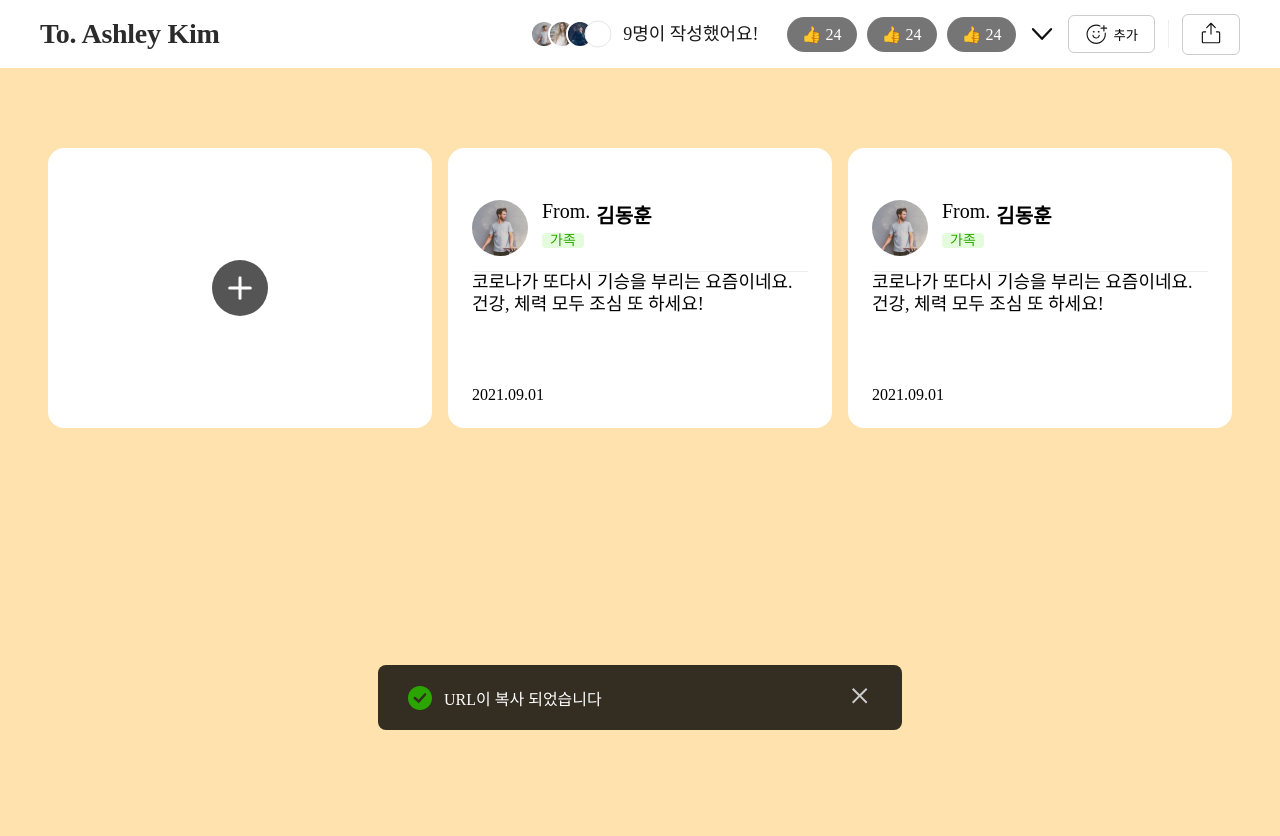
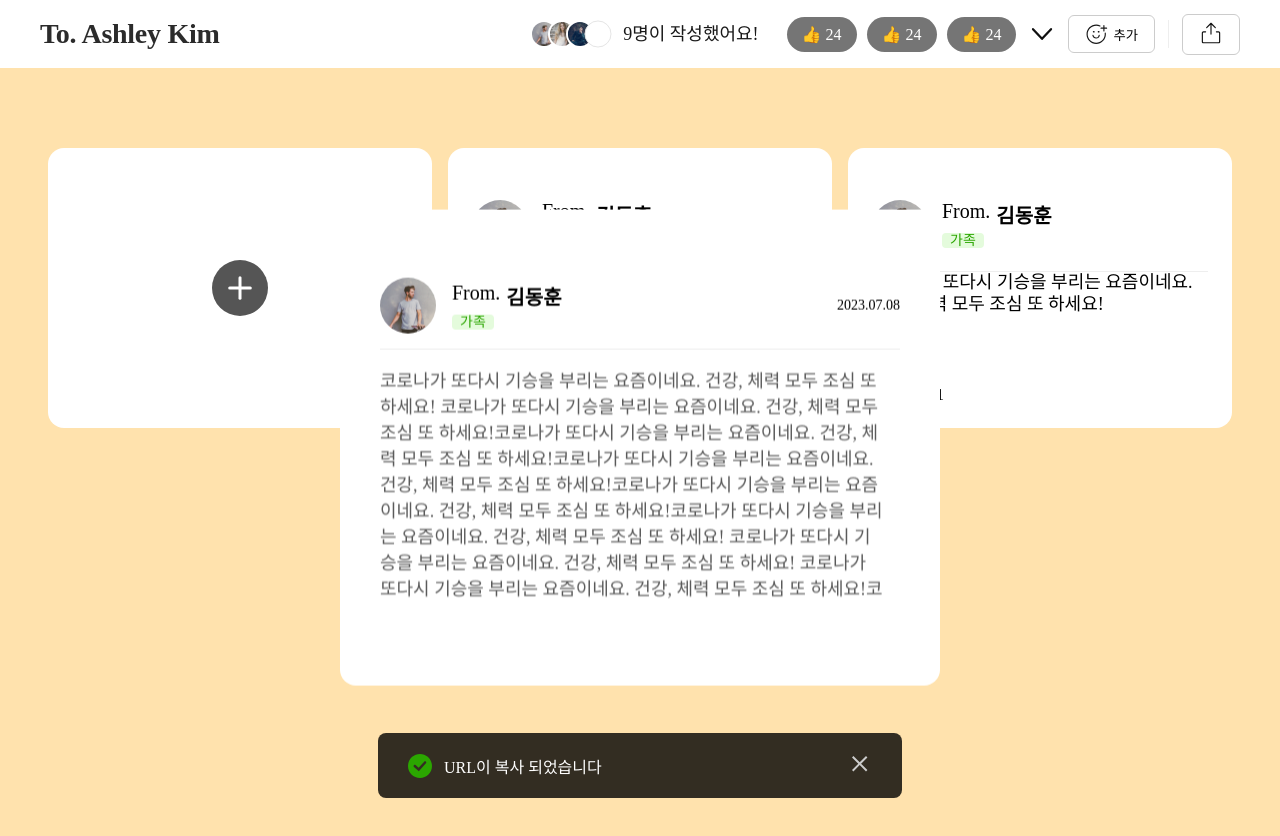
Before and after one commit to Part2-6Team/First_Project, a React (Vite) app: page / in a window 1280 px wide. Shown: the top 836 px of the page. Built offline with nearby package versions, Linux system fonts and the light colour scheme.

Commit message:
💄 생성된 롤링페이퍼 페이지 카드 모달창 UI
생성된 롤링페이퍼 페이지의 카드 모달창 UI와 모달창이 등장했을 때 주위 요소만 어둡게 처리하는 기능을 구현했습니다.

```diff
--- /dev/null
+++ b/src/components/createdRollingPage/CardModal.jsx
@@ -0,0 +1,146 @@
+import React from 'react';
+import { styled } from 'styled-components';
+
+import profile from '../../assets/profile.png';
+
+function CardModal() {
+  return (
+    <Container>
+      <ProfileWrap>
+        <Wrap>
+          <ProfileImg src={profile} alt="profileImg" />
+          <div>
+            <Name>
+              <span className="from">From.</span>
+              <span className="name">김동훈</span>
+            </Name>
+            <RelrationLabel>가족</RelrationLabel>
+          </div>
+        </Wrap>
+        <CreatedAt>2023.07.08</CreatedAt>
+      </ProfileWrap>
+      <Comment>
+        코로나가 또다시 기승을 부리는 요즘이네요. 건강, 체력 모두 조심 또
+        하세요! 코로나가 또다시 기승을 부리는 요즘이네요. 건강, 체력 모두 조심
+        또 하세요!코로나가 또다시 기승을 부리는 요즘이네요. 건강, 체력 모두 조심
+        또 하세요!코로나가 또다시 기승을 부리는 요즘이네요. 건강, 체력 모두 조심
+        또 하세요!코로나가 또다시 기승을 부리는 요즘이네요. 건강, 체력 모두 조심
+        또 하세요!코로나가 또다시 기승을 부리는 요즘이네요. 건강, 체력 모두 조심
+        또 하세요! 코로나가 또다시 기승을 부리는 요즘이네요. 건강, 체력 모두
+        조심 또 하세요! 코로나가 또다시 기승을 부리는 요즘이네요. 건강, 체력
+        모두 조심 또 하세요!코로나가 또다시 기승을 부리는 요즘이네요. 건강, 체력
+        모두 조심 또 하세요!코로나가 또다시 기승을 부리는 요즘이네요. 건강, 체력
+        모두 조심 또 하세요!코로나가 또다시 기승을 부리는 요즘이네요. 건강, 체력
+        모두 조심 또 하세요!코로나가 또다시 기승을 부리는 요즘이네요. 건강, 체력
+        모두 조심 또 하세요! 코로나가 또다시 기승을 부리는 요즘이네요. 건강,
+        체력 모두 조심 또 하세요! 코로나가 또다시 기승을 부리는 요즘이네요.
+        건강, 체력 모두 조심 또 하세요!코로나가 또다시 기승을 부리는 요즘이네요.
+        건강, 체력 모두 조심 또 하세요!코로나가 또다시 기승을 부리는 요즘이네요.
+        건강, 체력 모두 조심 또 하세요!코로나가 또다시 기승을 부리는 요즘이네요.
+        건강, 체력 모두 조심 또 하세요!코로나가 또다시 기승을 부리는 요즘이네요.
+        건강, 체력 모두 조심 또 하세요! 코로나가 또다시 기승을 부리는
+        요즘이네요. 건강, 체력 모두 조심 또 하세요! 코로나가 또다시 기승을
+        부리는 요즘이네요. 건강, 체력 모두 조심 또 하세요!코로나가 또다시 기승을
+        부리는 요즘이네요. 건강, 체력 모두 조심 또 하세요!코로나가 또다시 기승을
+        부리는 요즘이네요. 건강, 체력 모두 조심 또 하세요!코로나가 또다시 기승을
+        부리는 요즘이네요. 건강, 체력 모두 조심 또 하세요!코로나가 또다시 기승을
+        부리는 요즘이네요. 건강, 체력 모두 조심 또 하세요!
+      </Comment>
+    </Container>
+  );
+}
+
+const Container = styled.div`
+  width: 600px;
+  height: 476px;
+  background-color: var(--White);
+  padding: 40px;
+  border: 16px;
+  border-radius: 16px;
+  filter: brightness(100%);
+
+  position: absolute;
+  top: 50%;
+  left: 50%;
+  transform: translate(-50%, -40%);
+`;
+
+const ProfileWrap = styled.div`
+  display: flex;
+  align-items: center;
+  justify-content: space-between;
+
+  width: 100%;
+  padding: 28px 0 15px;
+
+  border-bottom: 1px solid var(--Gray-200);
+`;
+
+const ProfileImg = styled.img`
+  border-radius: 100%;
+  width: 56px;
+  height: 56px;
+`;
+
+const Wrap = styled.div`
+  display: flex;
+  align-items: center;
+  gap: 16px;
+`;
+
+const Name = styled.span`
+  display: flex;
+  gap: 6px;
+
+  .from {
+    color: var(--Black);
+    font-size: 20px;
+    font-weight: 400;
+  }
+
+  .name {
+    color: var(--Black);
+    font-size: 20px;
+    font-weight: 700;
+  }
+`;
+
+const RelrationLabel = styled.span`
+  padding: 0 8px;
+  text-align: center;
+  border-radius: 4px;
+  background-color: var(--Green-100);
+
+  color: var(--Green-500);
+  font-size: 14px;
+  font-weight: 400;
+`;
+
+const CreatedAt = styled.span`
+  color: var(--gray-400);
+  font-size: 14px;
+  font-weight: 400;
+`;
+
+const Comment = styled.div`
+  width: 100%;
+  height: 240px;
+  overflow-y: scroll;
+  padding-right: 16px;
+  &::-webkit-scrollbar {
+    width: 4px;
+  }
+
+  &::-webkit-scrollbar-thumb {
+    border-radius: 2px;
+    background: var(--Gray-300);
+  }
+
+  color: #5a5a5a;
+  font-size: 18px;
+  font-weight: 400;
+
+  margin-top: 16px;
+`;
+
+export default CardModal;
--- a/src/components/createdRollingPage/Main.jsx
+++ b/src/components/createdRollingPage/Main.jsx
@@ -4,9 +4,11 @@ import { styled } from 'styled-components';
 import AddCard from './AddCard';
 import Card from './Card';
 import UrlCopyPhrases from './UrlCopyPharases';
+import CardModal from './CardModal';
 
 function Main() {
   return (
+    <>
       <Container>
         <CardContainer>
           <AddCard />
@@ -15,12 +17,19 @@ function Main() {
         </CardContainer>
         <UrlCopyPhrases />
       </Container>
+
+      {/* 모달이 존재할때만 랜더링 */}
+      <CardModal />
+    </>
   );
 }
 
 const Container = styled.main`
   background-image: ${({ bgImg }) => (bgImg ? `url(${bgImg})` : 'none')};
   background-color: var(--Orange-200);
+
+  // 모달이 존재할때는 50%로 어둡게 처리
+  filter: brightness(100%);
   padding: 80px 0;
   min-height: 100%;
   height: auto;
```
Also changed, not shown: src/components/createdRollingPage/Container.jsx (added, +9 -0 lines). Lines whose indentation alone changed are shown as unchanged.
